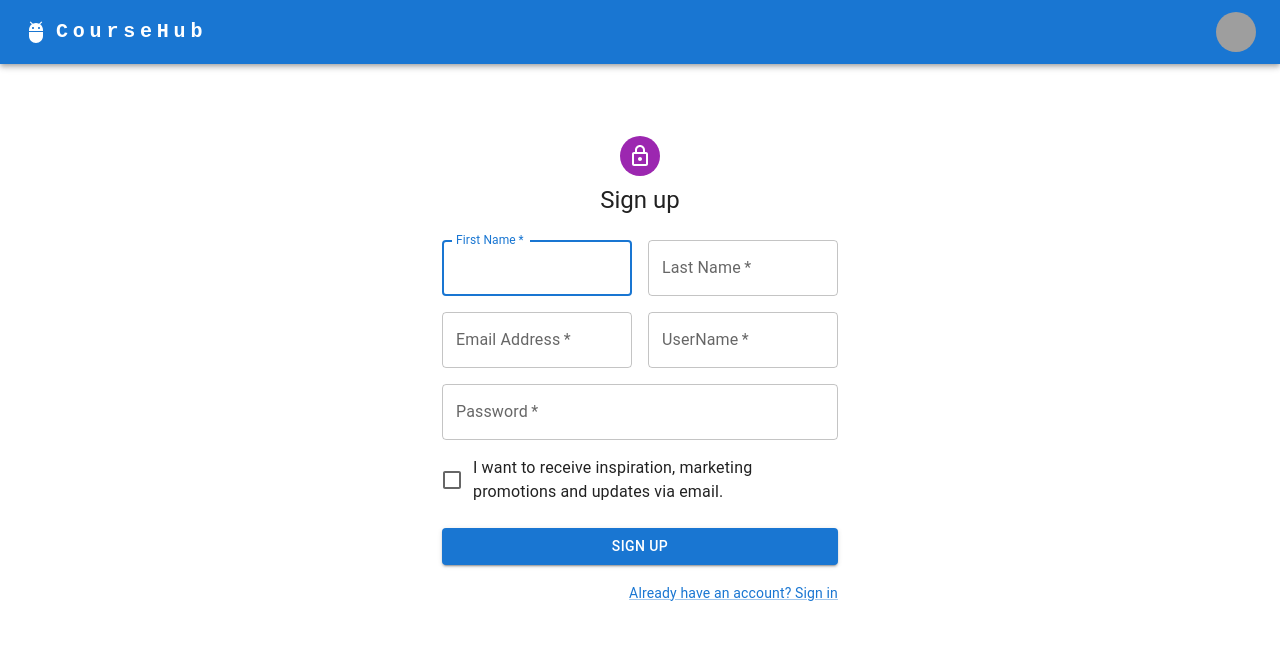
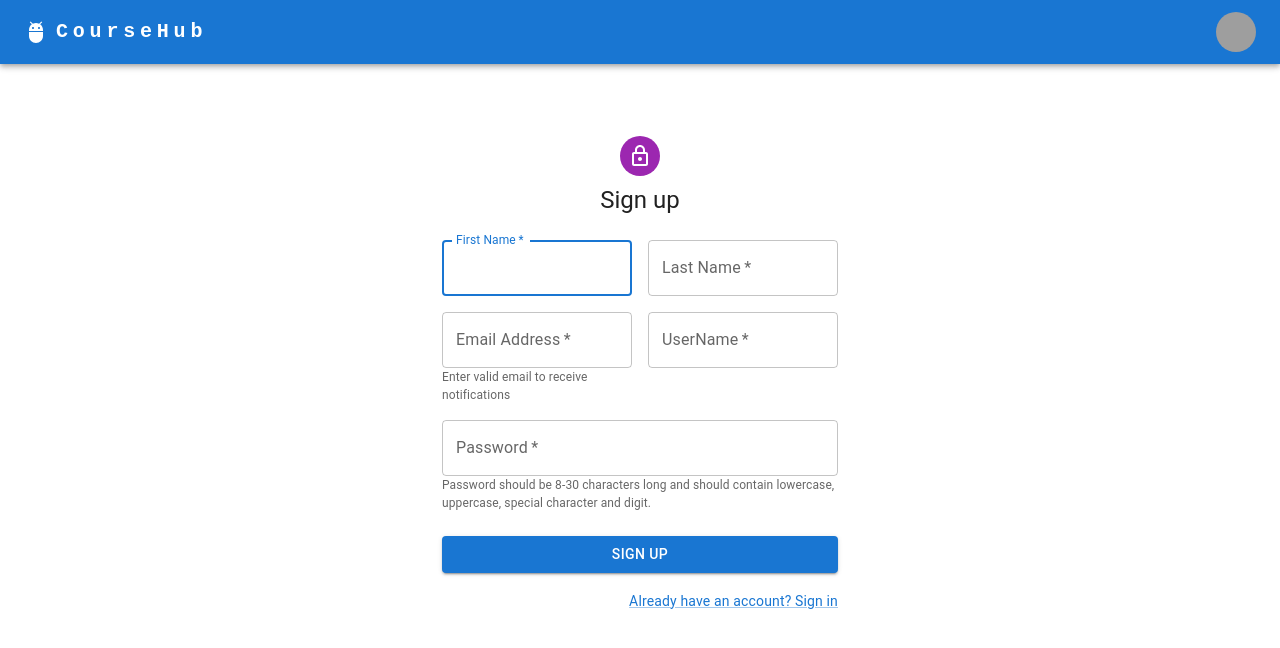
Before and after one commit to soumosir/course_hub_frontend, a React (Vite) app: page /signup in a window 1280 px wide. Shown: the top 648 px of the page. Built offline with nearby package versions, Linux system fonts and the light colour scheme; grey boxes are pictures that could not be loaded.

Commit message:
Signup error shown and hints given

```diff
--- a/src/components/userSignUp/userSignUp.tsx
+++ b/src/components/userSignUp/userSignUp.tsx
@@ -61,7 +61,7 @@ export default function UserSignUp() {
       navigate("/signin");
     }).catch((err) => {
       setLoader(false)
-      alert(`Sign Up Unsuccessfull + ${err}`);
+      alert(`Sign Up Unsuccessfull \n${err.response.data['error_message']}`);
     })
   };
 
@@ -116,6 +116,9 @@ export default function UserSignUp() {
                   name="email"
                   autoComplete="email"
                 />
+                <Typography sx={{ fontSize: 12, mb: 0 }} color="text.secondary">
+                  Enter valid email to receive notifications
+                </Typography>
               </Grid>
               <Grid item xs={12} sm={6}>
                 <TextField
@@ -137,13 +140,16 @@ export default function UserSignUp() {
                   id="password"
                   autoComplete="new-password"
                 />
+                <Typography sx={{ fontSize: 12, mb: 0 }} color="text.secondary">
+                  Password should be 8-30 characters long and should contain lowercase, uppercase, special character and digit.
+                </Typography>
               </Grid>
-              <Grid item xs={12}>
+              {/* <Grid item xs={12}>
                 <FormControlLabel
                   control={<Checkbox value="allowExtraEmails" color="primary" />}
                   label="I want to receive inspiration, marketing promotions and updates via email."
                 />
-              </Grid>
+              </Grid> */}
             </Grid>
             <Button
               type="submit"
```
